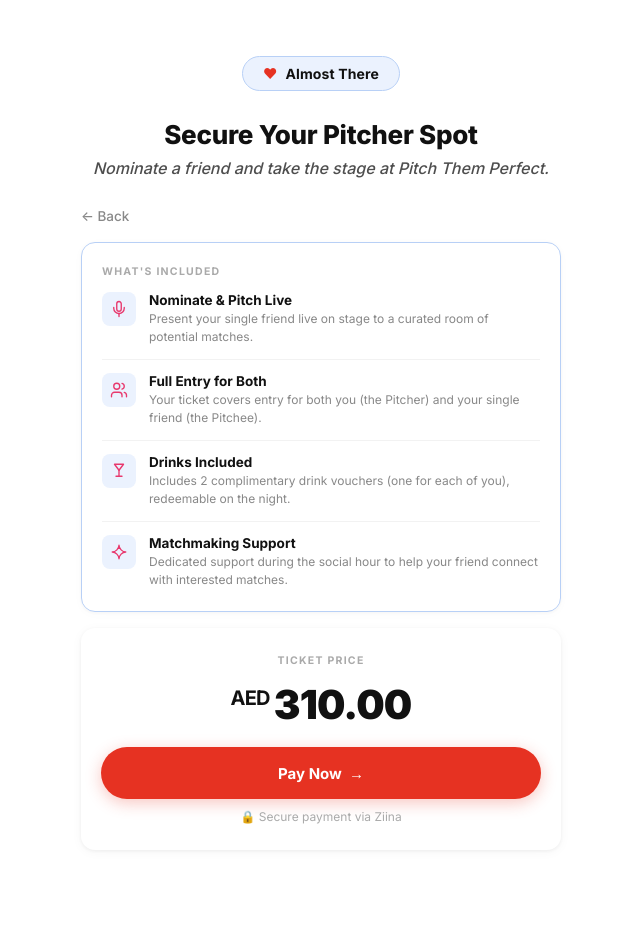
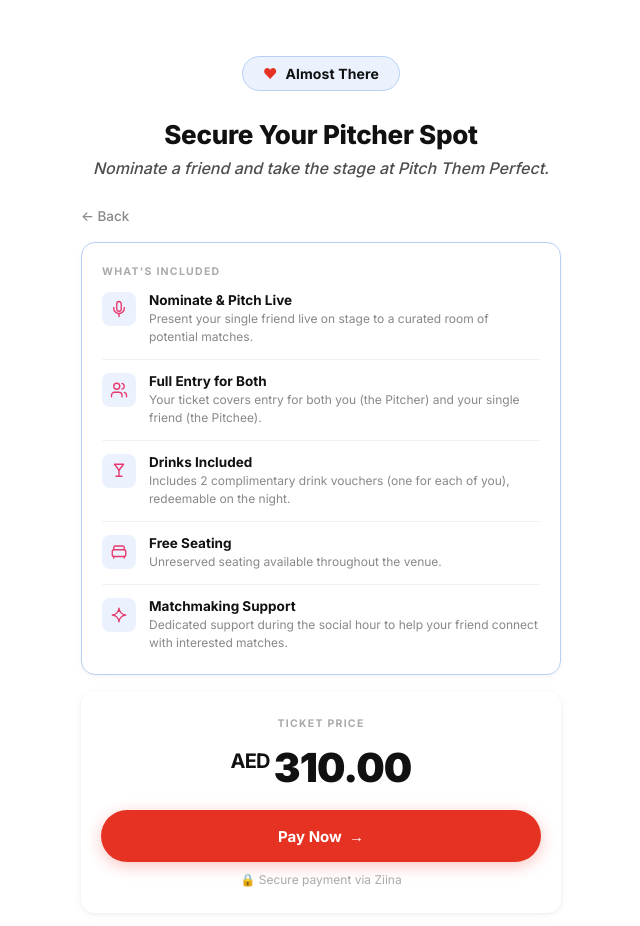
Before and after one commit to pitchthemperfect/Pitchthemperfect, a React (Vite) app: page /payment/pitcher in a window 1280 px wide. Shown: the top 926 px of the page, without its empty margins (319-959 px from the left). Built offline with nearby package versions, Linux system fonts and the light colour scheme; no server answers; the database is empty.

Commit message:
Update PitcherPayment.jsx

```diff
--- a/src/pages/PitcherPayment.jsx
+++ b/src/pages/PitcherPayment.jsx
@@ -32,6 +32,15 @@ const CocktailOutlineIcon = () => (
   </svg>
 )
 
+const ArmchairOutlineIcon = () => (
+  <svg width="18" height="18" viewBox="0 0 24 24" fill="none" stroke="#E8386D" strokeWidth="1.8" strokeLinecap="round" strokeLinejoin="round" style={{ display: 'block' }}>
+    <path d="M19 9V6a2 2 0 0 0-2-2H7a2 2 0 0 0-2 2v3" />
+    <path d="M3 11v5a2 2 0 0 0 2 2h14a2 2 0 0 0 2-2v-5a2 2 0 0 0-2-2H5a2 2 0 0 0-2 2Z" />
+    <path d="M5 18v2" />
+    <path d="M19 18v2" />
+  </svg>
+)
+
 const SparklesOutlineIcon = () => (
   <svg width="18" height="18" viewBox="0 0 24 24" fill="none" stroke="#E8386D" strokeWidth="1.8" strokeLinecap="round" strokeLinejoin="round" style={{ display: 'block' }}>
     <path d="M12 3c0 4.5-4.5 9-9 9 4.5 0 9 4.5 9 9 0-4.5 4.5-9 9-9-4.5 0-9-4.5-9-9z" />
@@ -42,6 +51,7 @@ const INCLUDED = [
   { icon: <MicOutlineIcon />, title: 'Nominate & Pitch Live', desc: 'Present your single friend live on stage to a curated room of potential matches.' },
   { icon: <PeopleOutlineIcon />, title: 'Full Entry for Both', desc: 'Your ticket covers entry for both you (the Pitcher) and your single friend (the Pitchee).' },
   { icon: <CocktailOutlineIcon />, title: 'Drinks Included', desc: 'Includes 2 complimentary drink vouchers (one for each of you), redeemable on the night.' },
+  { icon: <ArmchairOutlineIcon />, title: 'Free Seating', desc: 'Unreserved seating available throughout the venue.' },
   { icon: <SparklesOutlineIcon />, title: 'Matchmaking Support', desc: 'Dedicated support during the social hour to help your friend connect with interested matches.' },
 ]
 
```
